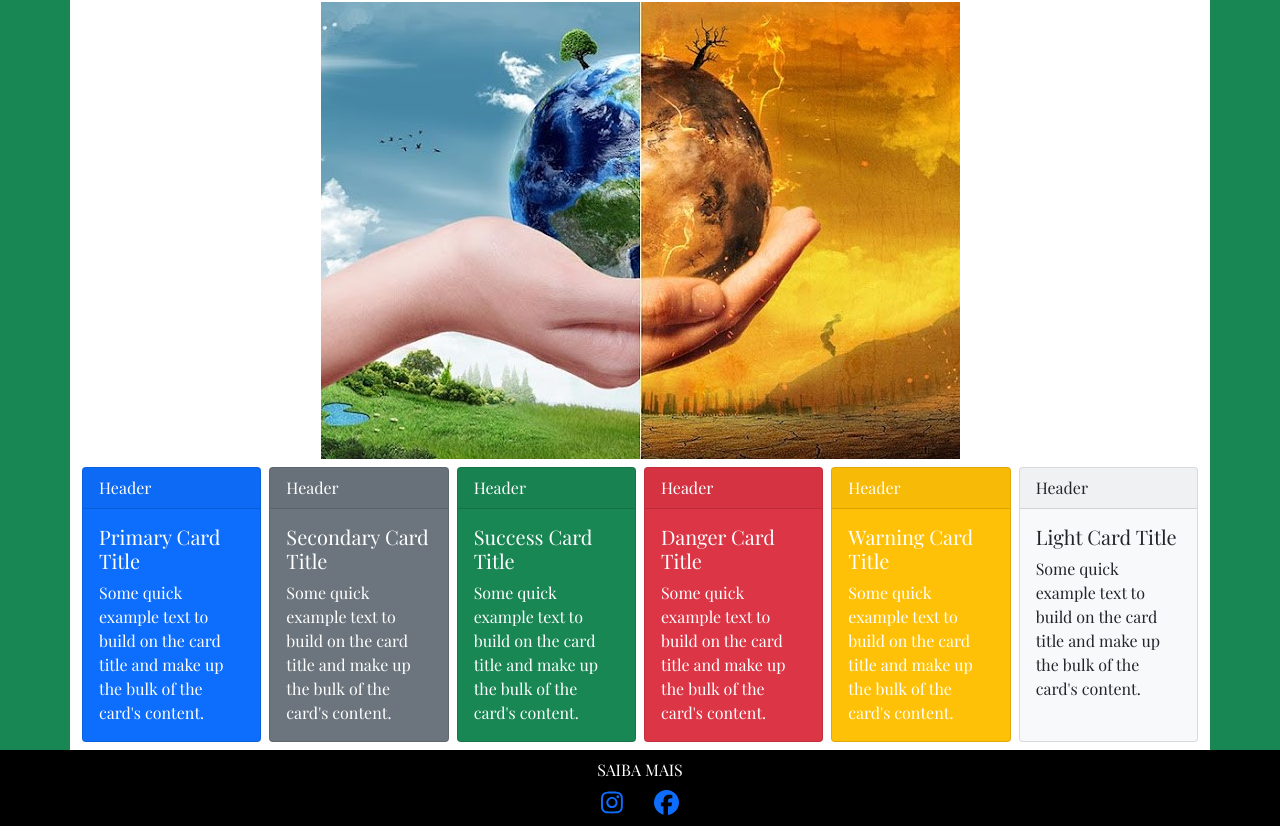
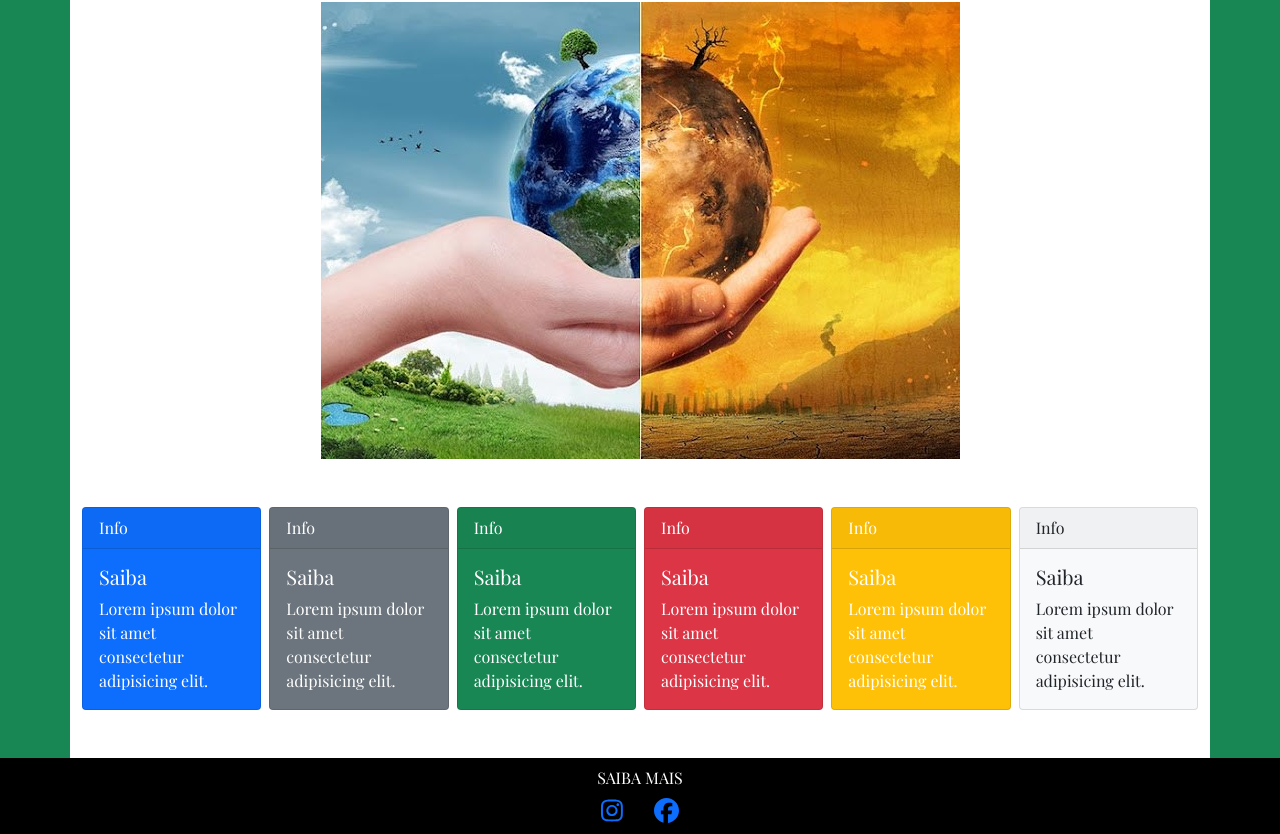
Before and after one commit to XandaoTP/Pj-4, a React (Create React App) app in the folder front-end/: page / in a window 1280 px wide. Shown: the part 348-1182 px from the top of the page. Built offline with nearby package versions, Linux system fonts and the light colour scheme; no server answers.

Commit message:
implementa card informativo

```diff
--- a/front-end/src/views/home/index.tsx
+++ b/front-end/src/views/home/index.tsx
@@ -79,7 +79,7 @@ export function Home ({worldAnimation = true , darkmode = true}: Props) {
       </div>
       )}
       <Row>
-        <Col className="d-flex flex-row gap-2" xs={12}>
+        <Col className="d-flex flex-row gap-2 mb-5 mt-5" xs={12}>
       {[
     'Primary',
     'Secondary',
@@ -93,14 +93,13 @@ export function Home ({worldAnimation = true , darkmode = true}: Props) {
           key={variant}
           text={variant.toLowerCase() === 'light' ? 'dark' : 'white'}
           style={{ width: '18rem' }}
-          className="my-2"
+          className={variant.toLocaleLowerCase()}
         >
-          <Card.Header>Header</Card.Header>
+          <Card.Header>Info</Card.Header>
           <Card.Body>
-            <Card.Title>{variant} Card Title </Card.Title>
+            <Card.Title>Saiba </Card.Title>
             <Card.Text>
-              Some quick example text to build on the card title and make up the
-              bulk of the card's content.
+              Lorem ipsum dolor sit amet consectetur adipisicing elit.
             </Card.Text>
           </Card.Body>
         </CardStyled>
@@ -136,13 +135,10 @@ const ContainerStyled = styled(Container)`
   flex:1;
 `
 const CardStyled = styled(Card)`
-  .parag:hover,
+  &:hover,
   &:focus {
   transition: transform .2s;
-  transform: scale(1.2);
   z-index: 10;
-  }
-  &:active {
-    color: red;
+  transform: scale(1.2) rotate(-3deg);
   }
 `
```
